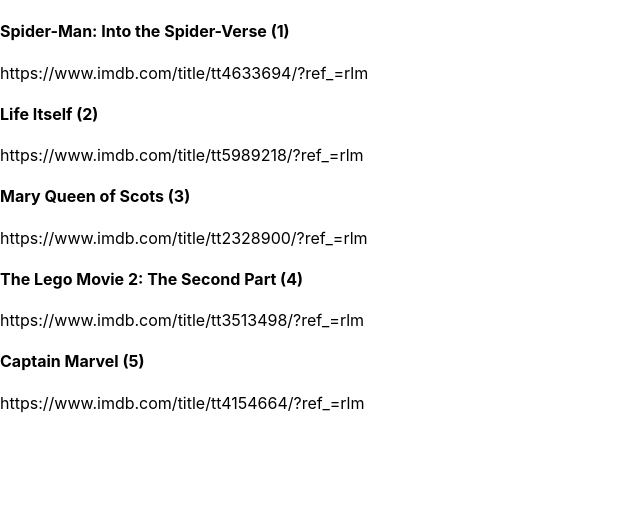
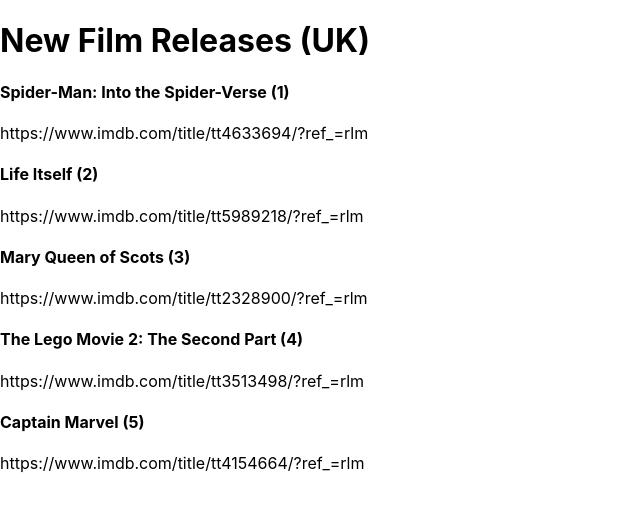
Before and after one commit to basically-joe/filmRelease_reactJS, a React (Create React App) app: page / in a window 1280 px wide. Shown: the top 512 px of the page, without its empty margins (0-640 px from the left). Built offline with nearby package versions, Linux system fonts and the light colour scheme.

Commit message:
added title, displaying in browser

```diff
--- a/src/App.js
+++ b/src/App.js
@@ -4,7 +4,12 @@
 
 class App extends Component {
   render() {
-    return <FilmBox />
+    return (
+      <div>
+      <h1>New Film Releases (UK)</h1>
+    <FilmBox />
+    </div>
+    )
   }
 }
 
```
